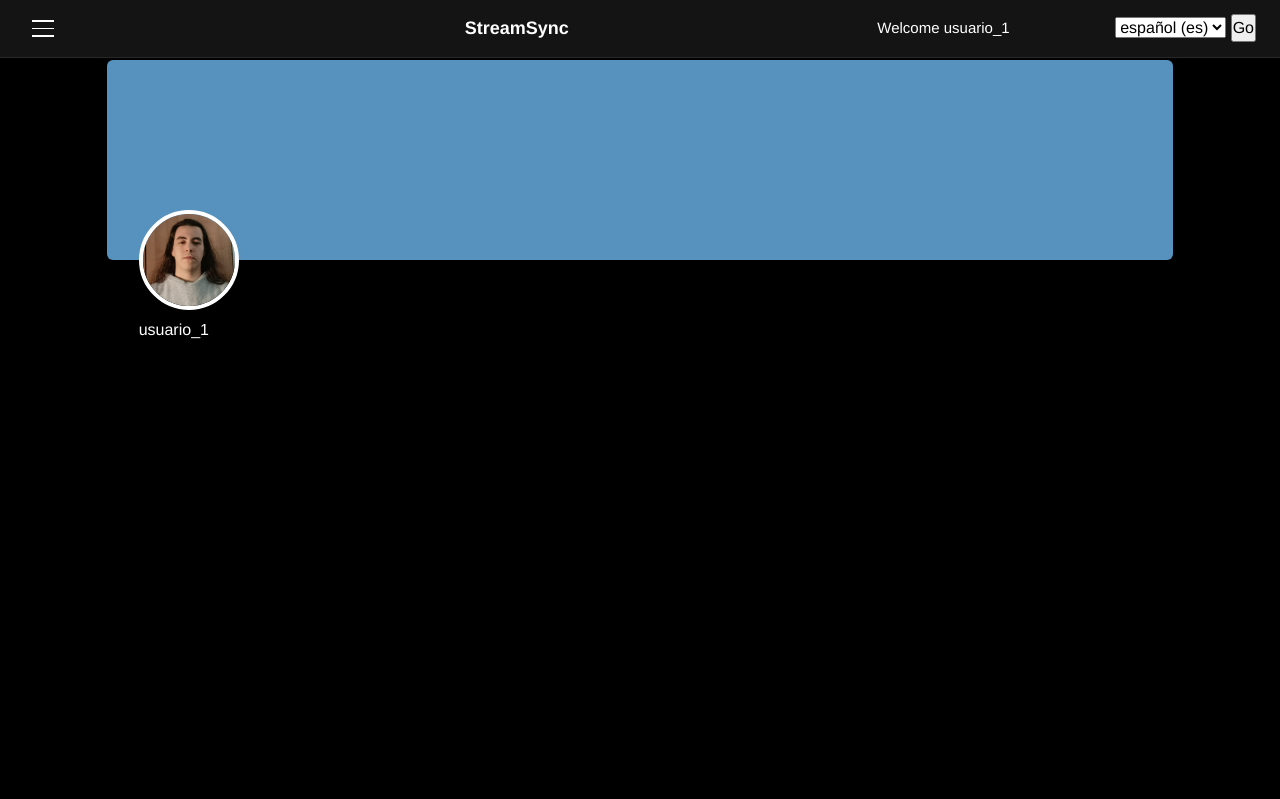
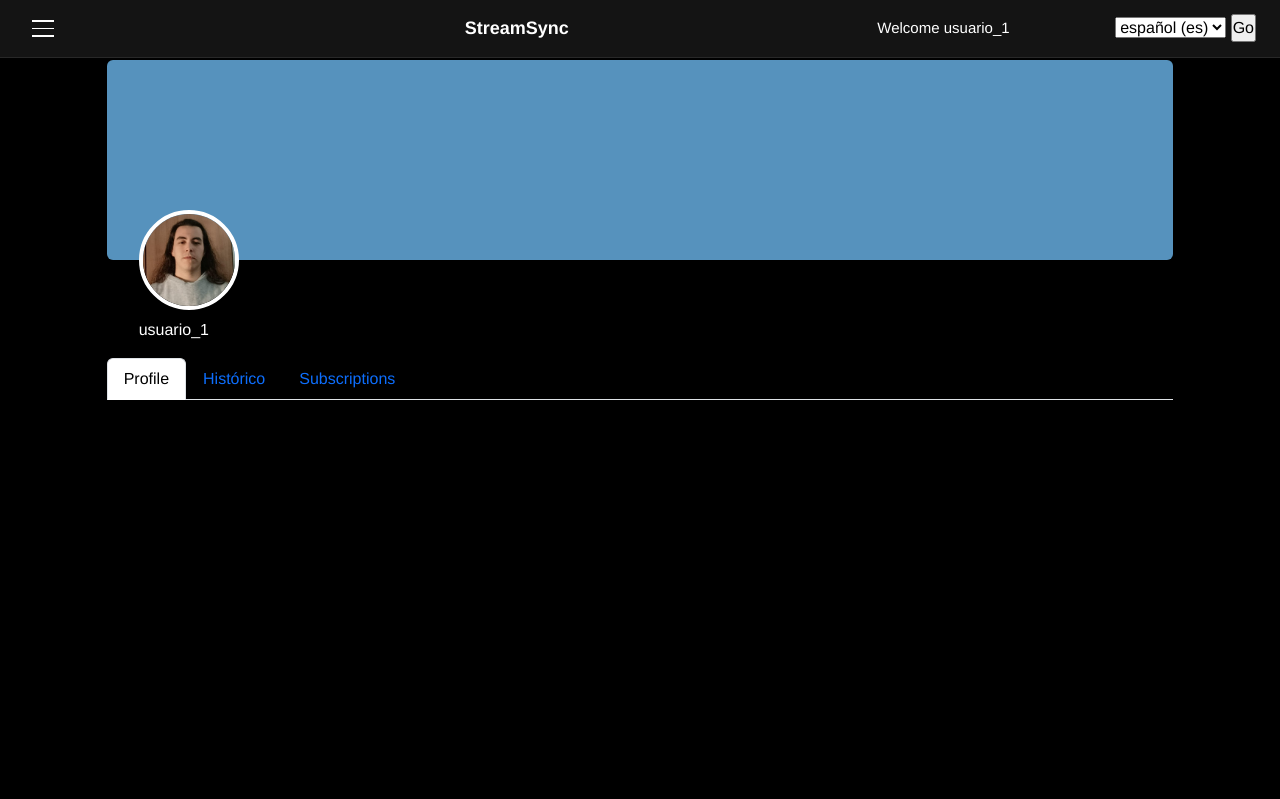
Before and after one commit to Null-Pointers2-0/JoinProject, a Django app: page /profile/ in a window 1280 px wide. Shown: the top 799 px of the page. Run offline with Django 4.2, Linux system fonts and the light colour scheme; a user stored in the database is signed in.

Commit message:
feat(profile): integrate the thifgernt templates in one

```diff
--- a/Templates/Profile/profile.html
+++ b/Templates/Profile/profile.html
@@ -21,5 +21,9 @@
         <div class="profile-useremail">{{ user.email }}</div>
     </div>
 
-    {% block content_user_setings %} {% endblock %}
+    <div class="user_settings">
+        {% block content_user_setings %}
+        {% endblock %}
+    </div>
+
 {% endblock %}
--- a/Templates/User/user_setting.html
+++ b/Templates/User/user_setting.html
@@ -1,15 +1,15 @@
-{% extends 'base.html' %}
+{% extends 'Profile/profile.html' %}
+
 {% load i18n %}
 {% block extra_css %}
+{{ block.super }}
 <link rel="stylesheet" href="{{ STATIC_URL }}user_settings.css">
 {% endblock %}
-{% block content %}
-<h1>{% trans 'Settings' %}: {{ user.username }}</h1>
-
-<div class="row">
-    <div class="col-md-12">
-        {% block user_content %}
-        {% endblock %}
+{% block content_user_setings %}
+    <div class="row">
+        <div class="col-md-12">
+            {% block user_content %}
+            {% endblock %}
+        </div>
     </div>
-</div>
 {% endblock %}
--- a/web_app/views.py
+++ b/web_app/views.py
@@ -20,5 +20,5 @@
         return render(request, 'User/user_types/user_admin.html')
     elif request.user.is_tecnical:
         return render(request, 'User/user_types/user_tecnical.html')'''
-    return render(request, 'Profile/profile.html')
+    return render(request, 'User/user_types/user_client.html')
     #return render(request, 'User/user_setting.html')
```
